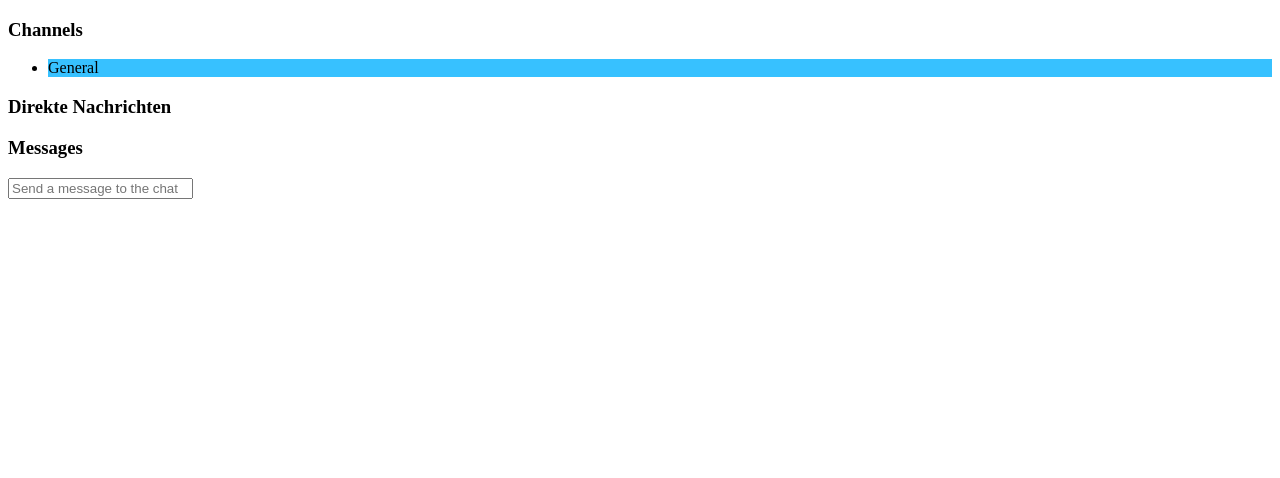
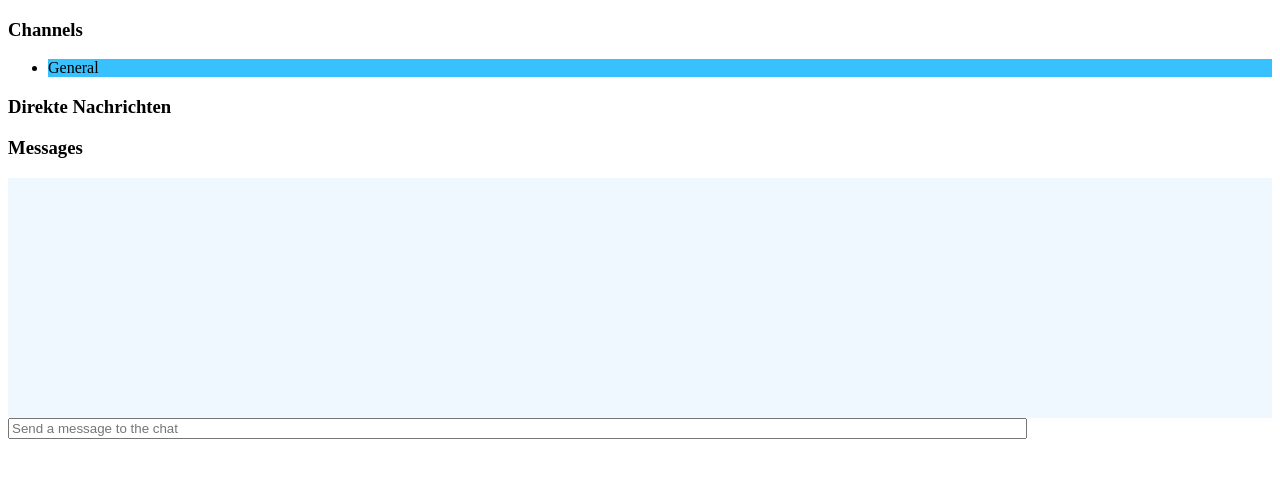
Before and after one commit to mhusm/chat, a website: page public/index.html in a window 1280 px wide. Drawn offline with nearby package versions, Linux system fonts and the light colour scheme; no server answers.

Commit message:
basic styling

```diff
--- a/public/chat.css
+++ b/public/chat.css
@@ -1,3 +1,14 @@
 li.selected {
     background-color: #37c1ff;
 }
+
+#chat-input {
+    width: 80%;
+}
+
+#chat-window {
+    background-color: aliceblue;
+    min-height: 30vh;
+    max-height: 50vh;
+    overflow: auto;
+}
--- a/public/index.html
+++ b/public/index.html
@@ -4,6 +4,7 @@
     <meta charset="UTF-8">
     <script src="/socket.io/socket.io.js"></script>
     <link rel="stylesheet" type="text/css" href="chat.css">
+    <meta name="viewport" content="width=device-width, initial-scale=1">
     <title>My Slack Copy</title>
 </head>
 <body>
@@ -24,9 +25,7 @@
     <div id="chat-window"></div>
 
 
-    <div>
-        <input id="chat-input" title="Type your message here" type="text" placeholder="Send a message to the chat"/>
-    </div>
+    <input id="chat-input" title="Type your message here" type="text" placeholder="Send a message to the chat"/>
 
 
     <script src="chat.js"></script>
```
